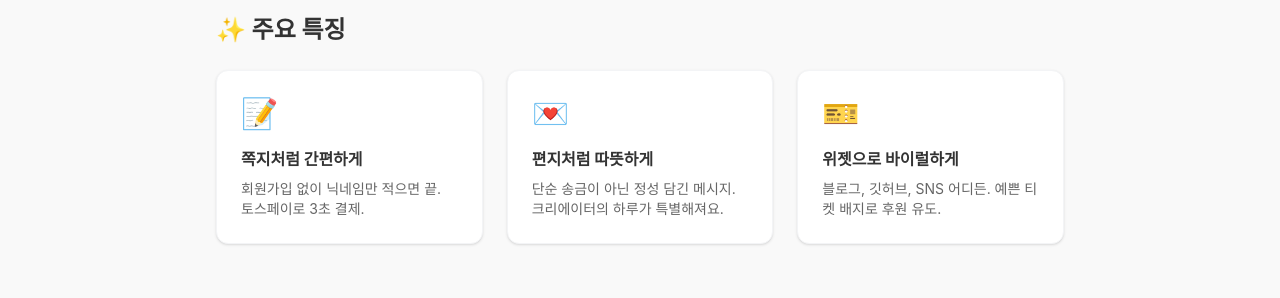
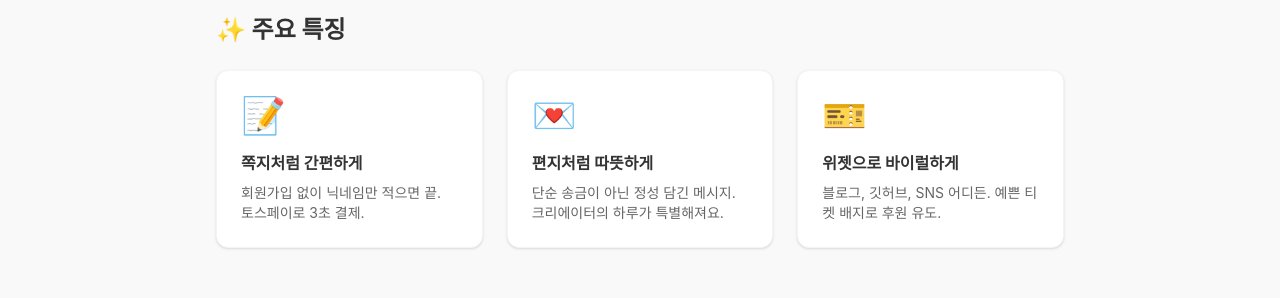
Before and after one commit to belltheone/DoNote, a Next.js app: page /about in a window 1280 px wide. Shown: the part 479-777 px from the top of the page. Built offline with nearby package versions, Linux system fonts and the light colour scheme; no server answers; a web font is replaced by a local one.

Commit message:
refactor: About 페이지 고도화 (카드 호버 효과 개선)

```diff
--- a/src/app/about/page.tsx
+++ b/src/app/about/page.tsx
@@ -70,11 +70,15 @@ export default function AboutPage() {
                                 description: "블로그, 깃허브, SNS 어디든. 예쁜 티켓 배지로 후원 유도."
                             }
                         ].map((item, i) => (
-                            <div key={i} className="bg-white dark:bg-gray-800 rounded-xl p-6 shadow-sm border border-gray-100 dark:border-gray-700 hover:shadow-md transition-shadow">
-                                <span className="text-3xl mb-4 block">{item.emoji}</span>
+                            <motion.div
+                                key={i}
+                                className="bg-white dark:bg-gray-800 rounded-xl p-6 shadow-sm border border-gray-100 dark:border-gray-700 hover:shadow-lg hover:border-[#FFD95A]/50 transition-all duration-300 group"
+                                whileHover={{ y: -4, scale: 1.02 }}
+                            >
+                                <span className="text-4xl mb-4 block group-hover:scale-110 transition-transform">{item.emoji}</span>
                                 <h3 className="font-bold text-[#333] dark:text-white mb-2">{item.title}</h3>
                                 <p className="text-sm text-[#666] dark:text-gray-400">{item.description}</p>
-                            </div>
+                            </motion.div>
                         ))}
                     </div>
                 </motion.section>
```
